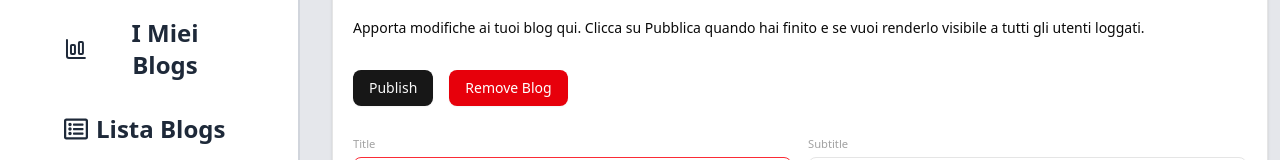
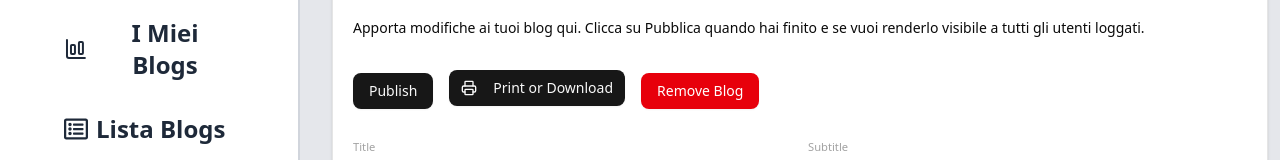
Before and after one commit to enzo744/BlogEnzoAuthElite, a React (Vite) app in the folder frontend/: page /dashboard/write-blog/1 in a window 1280 px wide. Shown: the part 179-339 px from the top of the page. Built offline with nearby package versions, Linux system fonts and the light colour scheme; no server answers; sample sign-in values are in the browser's storage.

Commit message:
Modif in Updt Blogs

```diff
--- a/frontend/src/pages/UpdateBlog.jsx
+++ b/frontend/src/pages/UpdateBlog.jsx
@@ -32,7 +32,7 @@ import {
 import Modal from "@/components/Modal";
 import EncryptDecrypt from "@/components/EncryptDecrypt";
 import { getData } from "@/context/userContext";
-import { Trash2 } from "lucide-react";
+import { Trash2, Printer } from "lucide-react";
 import {
   Tooltip,
   TooltipContent,
@@ -324,8 +324,12 @@ const UpdateBlog = () => {
     );
   }
 
+  const handlePrint = () => {
+    window.print();
+  };
+
   return (
-    <div className="pb-5  pt-20 md:ml-[320px] flex-wrap">
+    <div className="printable-page pb-5  pt-20 md:ml-[320px] flex-wrap">
       <div className="max-w-6xl mx-auto mt-6 px-3">
         <Card className="w-full bg-white dark:bg-gray-800 p-5 space-y-2 ">
           <h1 className="text-4xl font-bold">Informazioni sul blog</h1>
@@ -336,6 +340,10 @@ const UpdateBlog = () => {
           <div className="space-x-4">
             <Button onClick={() => togglePublishUnpublish()}>
               {publish ? "UnPublish" : "Publish"}
+            </Button>
+            <Button onClick={handlePrint} className="">
+              <Printer className="mr-2 h-4 w-4" />
+              Print or Download
             </Button>
             <AlertDialog
               open={isDeleteDialogOpen}
```
